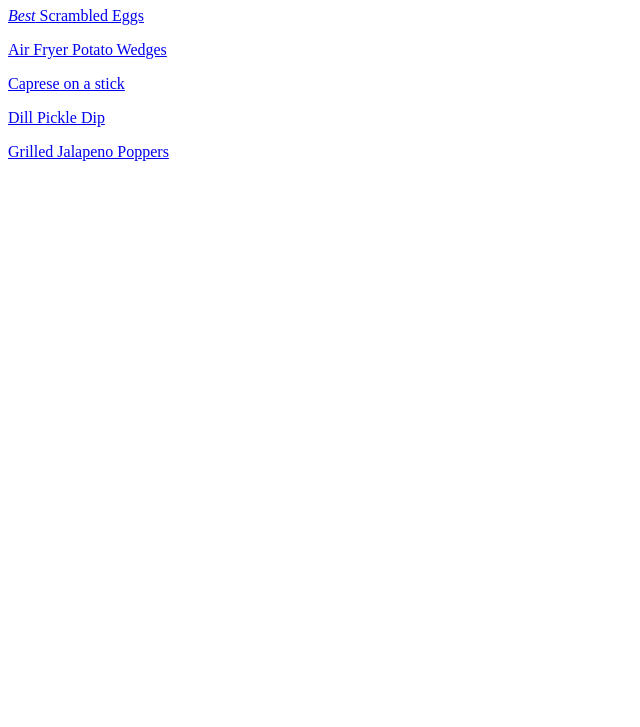
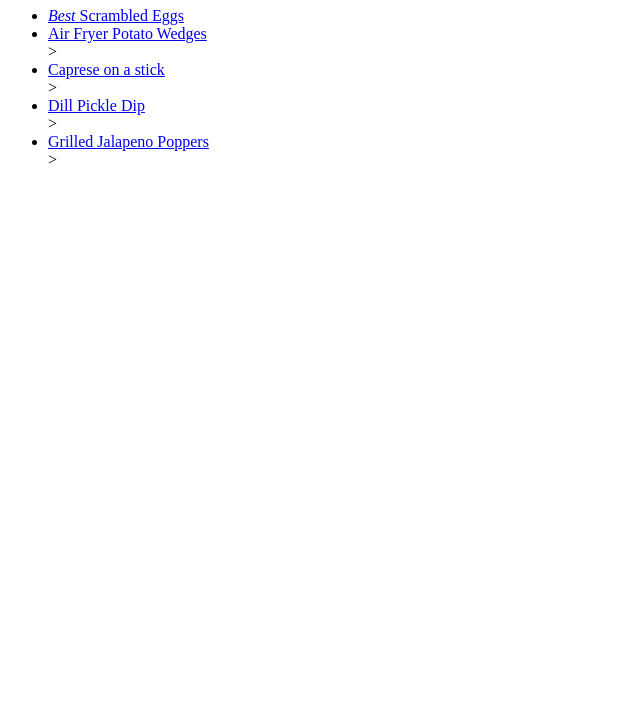
Before and after one commit to mccarthurmay/odin-recipes, a plain HTML site: page index.html in a window 1280 px wide. Shown: the part 73-800 px from the top of the page, without its empty margins (0-640 px from the left). Drawn offline with Linux system fonts and the light colour scheme.

Commit message:
Make list of recipes into unordered list

```diff
--- a/index.html
+++ b/index.html
@@ -8,15 +8,16 @@
 </head>
 <body>
     <h1>Odin Recipes</h1>
-    <p><a href="./recipes/best-scrambled-eggs.html"><em>Best</em> Scrambled Eggs</a></p>
+    <ul>
+    <li><a href="./recipes/best-scrambled-eggs.html"><em>Best</em> Scrambled Eggs</a></li>
 
-    <p><a href="./recipes/air-fryer-potato-wedges.html">Air Fryer Potato Wedges</a></p>
+    <li><a href="./recipes/air-fryer-potato-wedges.html">Air Fryer Potato Wedges</a></li>>
 
-    <p><a href="./recipes/caprese-stick.html">Caprese on a stick</a></p>
+    <li><a href="./recipes/caprese-stick.html">Caprese on a stick</a></li>>
 
-    <p><a href="./recipes/dill-pickle-dip.html">Dill Pickle Dip</a></p>
+    <li><a href="./recipes/dill-pickle-dip.html">Dill Pickle Dip</a></li>>
 
-    <p><a href="./recipes/grilled-jalapeno-poppers.html">Grilled Jalapeno Poppers</a></p>
-
+    <li><a href="./recipes/grilled-jalapeno-poppers.html">Grilled Jalapeno Poppers</a></li>>
+</ul>
 </body>
 </html>
```
